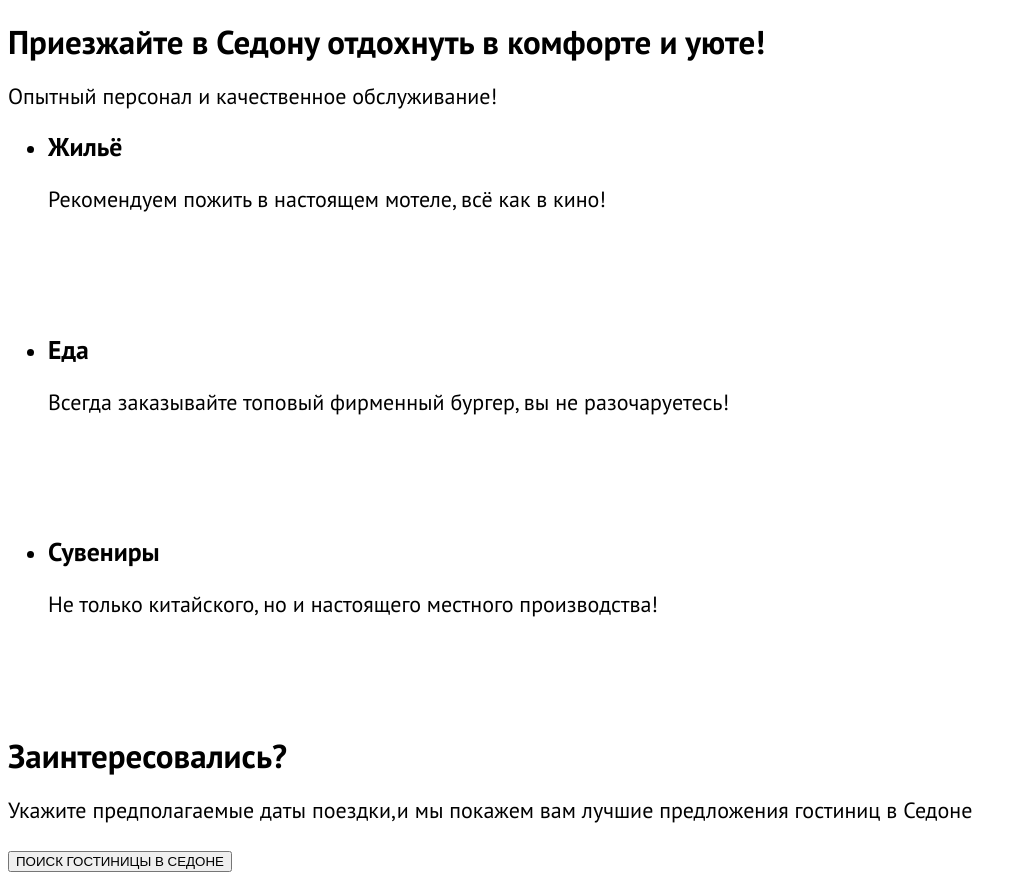
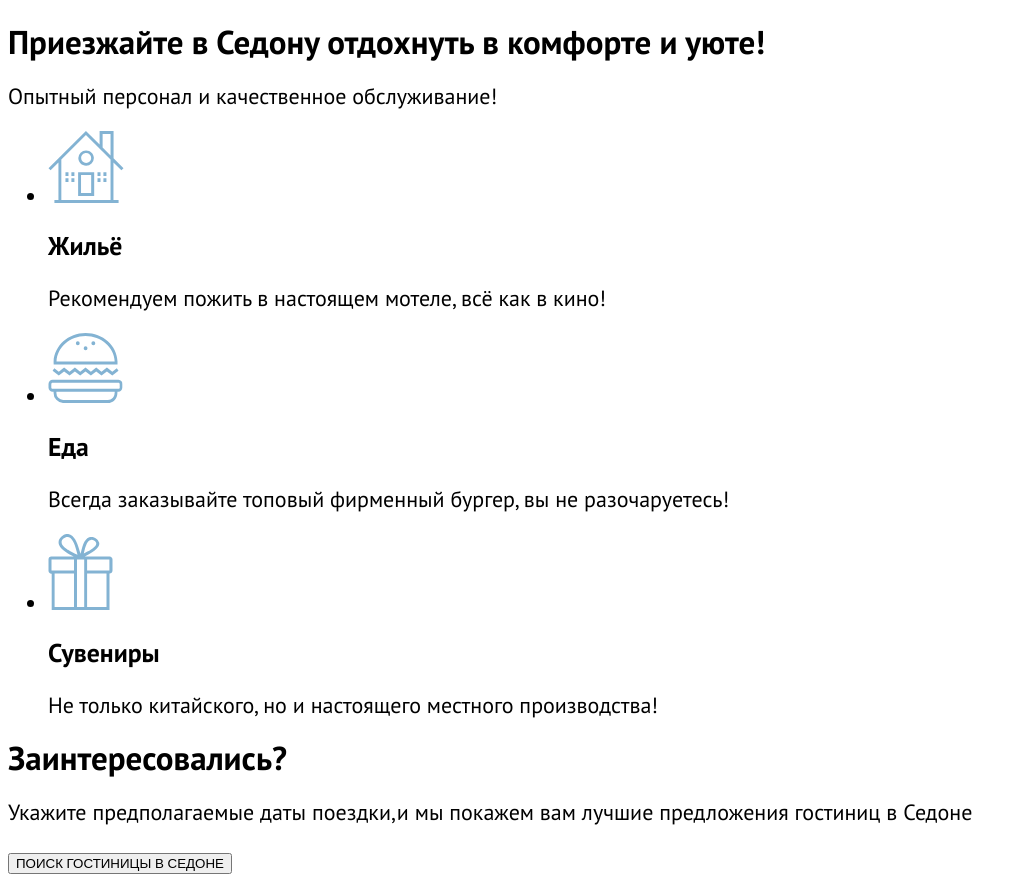
Before and after one commit to htmlacademy-htmlcss/2388629-sedona-38, a plain HTML site: page index.html in a window 1280 px wide. Shown: the part 2326-3222 px from the top of the page, without its empty margins (0-1027 px from the left). Drawn offline with Linux system fonts and the light colour scheme.

Commit message:
Revision of the svg in the index and catalog

```diff
--- a/index.html
+++ b/index.html
@@ -88,19 +88,30 @@
         <p class="features-application">Опытный персонал и качественное обслуживание!</p>
         <ul class="features-item">
           <li>
+            <svg xmlns="http://www.w3.org/2000/svg" width="76" height="72" fill="none">
+              <path fill="#83B3D3" d="M30.12 65h16.06V41.2H30.12V65Zm2.91-20.9h10.14v18H33.03v-18Z"/>
+              <path fill="#83B3D3" d="m73.4 39.3 2.1-2.1-9.94-9.9V0H51.6v13.6L37.95 0 .5 37.2l2.1 2.1 7.84-7.8v37.6H6.42V72h64.16v-2.9h-5.12V31.5l7.93 7.8ZM62.54 69.1h-49.2V28.5l24.6-24.4 24.6 24.4v40.6Zm0-44.7-7.93-7.9V2.9h7.93v21.5Z"/>
+              <path fill="#83B3D3" d="M30.32 27.1c0 4.3 3.51 7.7 7.73 7.7a7.8 7.8 0 0 0 7.83-7.7c0-4.3-3.51-7.7-7.83-7.7a7.72 7.72 0 0 0-7.73 7.7Zm7.83-5a5 5 0 0 1 5.02 4.9c0 2.7-2.2 4.9-5.02 4.9a5 5 0 0 1-5.02-4.9c0-2.7 2.2-4.9 5.02-4.9ZM20.48 41.2h-3.01v3.9h3.01v-3.9ZM26.4 41.2h-3v3.9h3v-3.9ZM20.48 47.2h-3.01v3.9h3.01v-3.9ZM26.4 47.2h-3v3.9h3v-3.9ZM52.5 41.2h-3v3.9h3v-3.9ZM58.43 41.2h-3.01v3.9h3.01v-3.9ZM52.5 47.2h-3v3.9h3v-3.9ZM58.43 47.2h-3.01v3.9h3.01v-3.9Z"/>
+            </svg>
             <h3 class="features-titel-heading">Жильё</h3>
             <p class="features-description">Рекомендуем пожить в настоящем мотеле, всё как в кино!</p>
-            <svg src="images/index/vector.svg" role="img" aria-label="Дом" width="75" height="72"></svg>
+
           </li>
           <li>
+            <svg xmlns="http://www.w3.org/2000/svg" width="75" height="70" fill="none">
+              <path fill="#83B3D3" d="M70.6 46.7h-66A4.2 4.2 0 0 0 .5 51v3.5c0 2.4 1.9 4.3 4.1 4.3h1v1.1A10 10 0 0 0 15 70h44.7c5.4 0 9.7-4.5 9.7-10.1v-1.1h.9c2.3 0 4-1.9 4-4.3V51a4 4 0 0 0-3.8-4.3Zm-4 13.2c0 3.9-3 7-6.7 7H15.1a7 7 0 0 1-6.7-7v-1.1h58.3v1.1Zm5.2-5.4c0 .7-.6 1.3-1.2 1.3h-66c-.8 0-1.3-.6-1.3-1.3V51c0-.7.6-1.3 1.2-1.3h66c.7 0 1.2.6 1.2 1.3v3.5ZM16.1 38.4l5.5 4.1 5.3-4.1 5.3 4.1 5.3-4.1 5.4 4.1 5.3-4.1 5.3 4.1 5.4-4.1 5.4 4.1 6.2-4.7-1.7-2.5-4.5 3.4-5.4-4.1-5.4 4.1-5.3-4.1-5.3 4.1-5.4-4.1-5.3 4.1-5.3-4.1-5.3 4.1-5.5-4.1-5.3 4.1-4.5-3.4-1.7 2.5 6.2 4.7 5.3-4.1ZM8.5 31.5h61V28.4C69 12.7 54.9 0 37.6 0S6.3 12.7 5.6 28.5v1.2l.1 1.8h3ZM37.5 3c15.7 0 28.6 11.3 29.2 25.5H8.5C9.1 14.4 22 3 37.5 3Z"/><path fill="#83B3D3" d="M37.6 17.3a2 2 0 0 0 1.9-2 2 2 0 0 0-2-2 2 2 0 0 0-1.8 2c0 1.1.8 2 1.9 2ZM29.8 12.2a2 2 0 0 0 1.9-2 2 2 0 0 0-2-2 2 2 0 0 0-1.8 2c0 1.1.8 2 1.9 2ZM45.3 12.2a2 2 0 0 0 2-2 2 2 0 0 0-2-2 2 2 0 0 0-1.9 2c0 1.1.9 2 2 2Z"/>
+            </svg>
             <h3 class="features-title-heading">Еда</h3>
             <p class="features-description">Всегда заказывайте топовый фирменный бургер, вы не разочаруетесь!</p>
-            <svg src="images/index/food.svg" role="img" aria-label="Бургер" width="75" height="72"></svg>
+
           </li>
           <li>
+            <svg xmlns="http://www.w3.org/2000/svg" width="65" height="76" fill="none">
+              <path fill="#83B3D3" d="M61.6 22.5H36.8c13.8-7 14.9-11.3 14.4-13.7-1.2-4-5.7-7-10-5.5-5.6 2.2-7.1 10.5-8.6 16.5-2-6.1-3.8-13.8-8.2-17.8a7.3 7.3 0 0 0-5.8-2c-4 .4-9.8 5.5-7.5 11 2.3 5.5 9.7 8.9 14.6 11.6H3.4a2.9 2.9 0 0 0-2.9 2.9v11.3c0 1.6 1.3 2.9 2.9 2.9h.3V76h57.8V39.6h.1c1.6 0 2.9-1.3 2.9-3V25.5c0-1.6-1.3-3-2.9-3ZM42.9 5.9c2.1-.3 5 1.3 5.3 3.2.4 2.8-3.4 5.3-5.1 6.4-2.5 1.7-4.9 2.6-7.3 4 .9-3.6 2.5-13 7.1-13.6ZM20 15.9c-2.2-1.5-6.5-4.4-6.4-7.8.1-3.7 5.7-6.7 8.8-4 3.9 3.5 5.7 11.2 7.1 16.7-3.2-1.5-6.3-2.8-9.5-5ZM26 73H6.6V39.6H26V73Zm0-36.5H3.5v-11H26v11Zm10.2 0V73H29V25.6h7.2v10.9ZM58.5 73H39.1V39.6h19.4V73Zm2.9-36.5H39.1v-11h22.3v11Z"/>
+            </svg>
             <h3 class="features-title-heading">Сувениры</h3>
             <p class="features-description">Не только китайского, но и настоящего местного производства!</p>
-            <svg src="images/index/vector_01.svg" role="img" aria-label="Подарок" width="75" height="72"></svg>
+
           </li>
         </ul>
       </section>
```
Also changed, not shown: images/index/food.svg, images/index/vector.svg, images/index/vector_01.svg.
